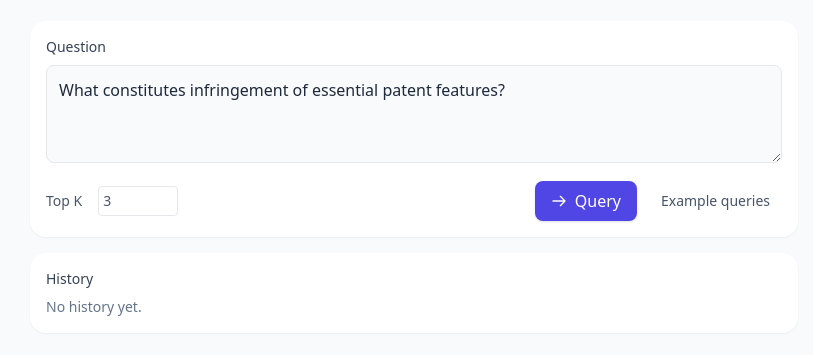
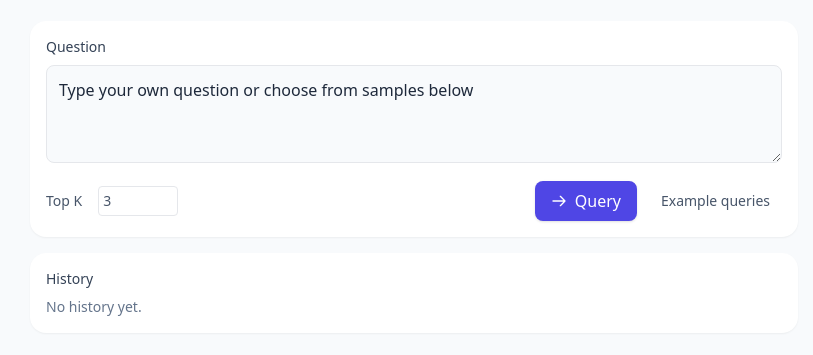
Before and after one commit to Brassin/legal-rag, a plain HTML site: page index.html in a window 1280 px wide. Shown: the part 59-414 px from the top of the page, without its empty margins (226-1039 px from the left). Drawn offline with nearby package versions, Linux system fonts and the light colour scheme.

Commit message:
Update textarea placeholder text in index.html

```diff
--- a/index.html
+++ b/index.html
@@ -66,7 +66,7 @@
             class="mt-2 w-full p-3 border rounded-lg bg-slate-50"
             placeholder="Ask something..."
           >
-What constitutes infringement of essential patent features?</textarea
+Type your own question or choose from samples below</textarea
           >
 
           <div class="mt-3 flex items-center gap-3">
```
